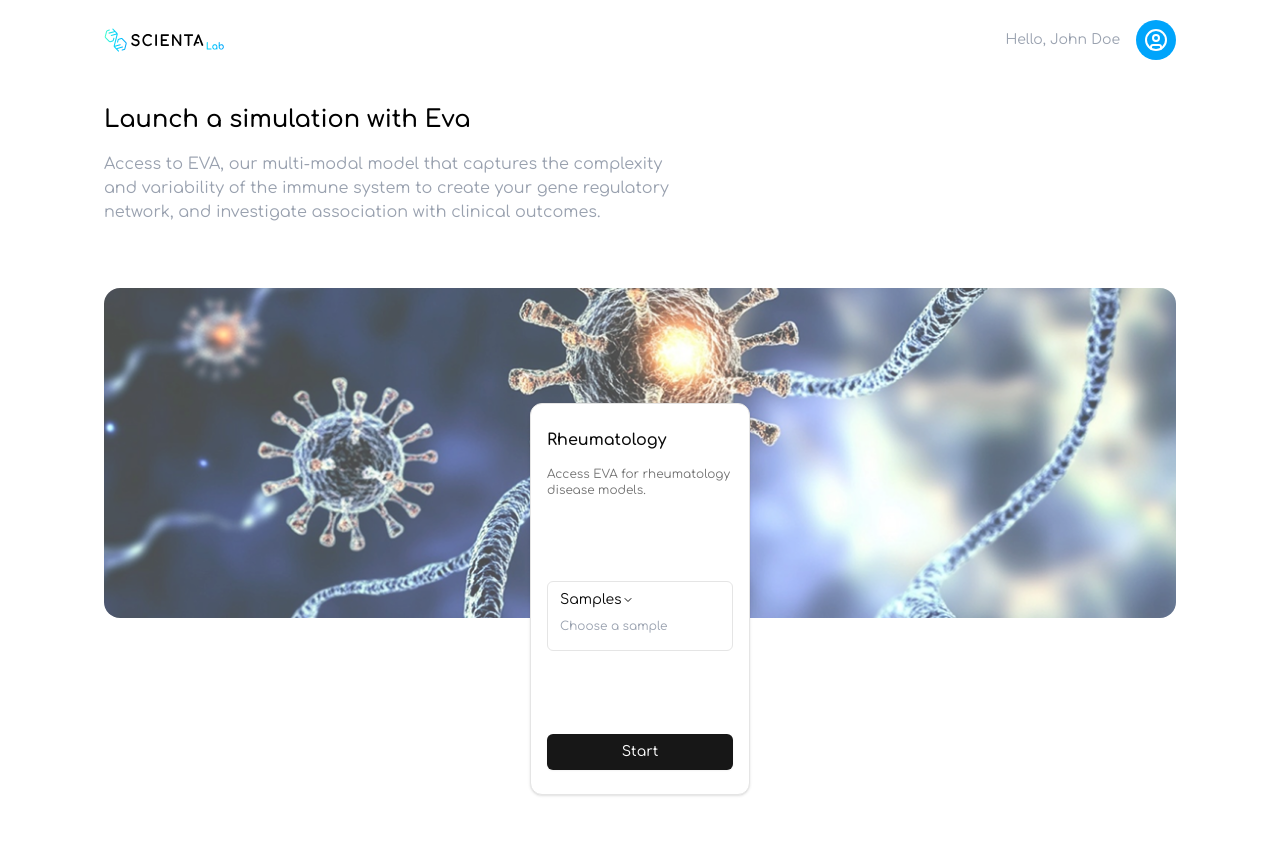
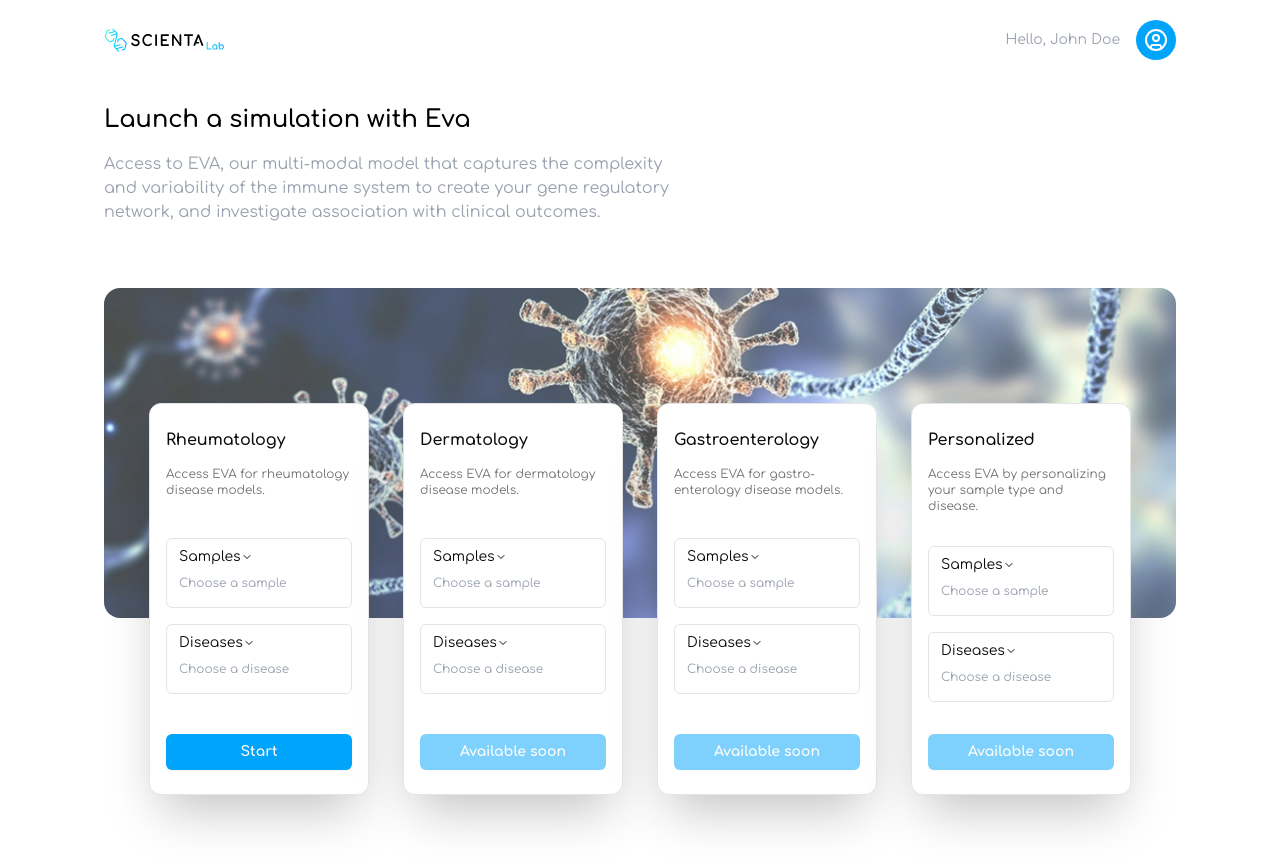
Before and after one commit to borisghidaglia/eva, a Next.js app: page / in a window 1280 px wide. Shown: the top 868 px of the page. Built offline with nearby package versions, Linux system fonts and the light colour scheme.

Commit message:
Simulation launcher section ok

```diff
--- a/app/globals.css
+++ b/app/globals.css
@@ -15,4 +15,18 @@
   .stack > * {
     @apply col-start-1 row-start-1;
   }
+
+  .no-scrollbar::-webkit-scrollbar {
+    display: none;
+  }
+  .no-scrollbar {
+    -ms-overflow-style: none;
+    scrollbar-width: none;
+  }
 }
+
+@layer base {
+  button {
+    @apply hover:cursor-pointer;
+  }
+}
--- a/app/layout.tsx
+++ b/app/layout.tsx
@@ -5,7 +5,7 @@ import "./globals.css";
 import Image from "next/image";
 
 import logo from "@/public/logo.svg";
-import { CircleUser } from "lucide-react";
+import { CircleUser, LucideArrowRightFromLine } from "lucide-react";
 import {
   DropdownMenu,
   DropdownMenuContent,
@@ -14,6 +14,7 @@ import {
   DropdownMenuSeparator,
   DropdownMenuTrigger,
 } from "@/components/ui/dropdown-menu";
+import { Button } from "@/components/ui/button";
 
 const comfortaa = Comfortaa({
   subsets: ["latin"],
@@ -21,7 +22,7 @@ const comfortaa = Comfortaa({
 });
 
 export const metadata: Metadata = {
-  title: "Create Next App",
+  title: "Eva",
   description: "Generated by create next app",
 };
 
@@ -47,6 +48,12 @@ export default function RootLayout({
                 <DropdownMenuItem>Admin</DropdownMenuItem>
                 <DropdownMenuItem>Profile</DropdownMenuItem>
                 <DropdownMenuItem>WikiScienta</DropdownMenuItem>
+                <DropdownMenuItem>
+                  <Button className="w-full text-xs">
+                    <LucideArrowRightFromLine className="h-2 w-2 text-white" />
+                    Sign out
+                  </Button>
+                </DropdownMenuItem>
               </DropdownMenuContent>
             </DropdownMenu>
           </div>
--- a/app/page.tsx
+++ b/app/page.tsx
@@ -11,6 +11,37 @@ import {
 } from "@/components/ui/card";
 import { Button } from "@/components/ui/button";
 import { MultiSelect } from "@/components/ui/multi-select";
+
+const domains = [
+  {
+    title: "Rheumatology",
+    description: "Access EVA for rheumatology disease models.",
+    samples: ["Blood", "Lacrimal"],
+    diseases: ["Sjögren’s Syndrome", "Rheumatoid Arthritis"],
+    button: { text: "Start", disabled: false },
+  },
+  {
+    title: "Dermatology",
+    description: "Access EVA for dermatology disease models.",
+    samples: ["Blood", "Skin"],
+    diseases: ["Psoriasis"],
+    button: { text: "Available soon", disabled: true },
+  },
+  {
+    title: "Gastroenterology",
+    description: "Access EVA for gastro-enterology disease models.",
+    samples: ["Blood", "Digestive"],
+    diseases: ["Crohn’s Disease"],
+    button: { text: "Available soon", disabled: true },
+  },
+  {
+    title: "Personalized",
+    description: "Access EVA by personalizing your sample type and disease.",
+    samples: ["Blood", "Skin"],
+    diseases: ["Sjögren’s Syndrome"],
+    button: { text: "Available soon", disabled: true },
+  },
+];
 
 export default function Home() {
   return (
@@ -33,25 +64,40 @@ export default function Home() {
           className="-z-50 h-[330px] w-full rounded-2xl object-cover opacity-70"
         />
 
-        <div className="mt-[115px] flex h-full justify-around">
-          <Card className="flex h-98 w-55 flex-col justify-between bg-white">
+        <div className="mt-[115px] flex h-full justify-around gap-6 px-10">
+          {domains.map((card) => (
+            <Card
+              key={card.title}
+              className="flex h-98 w-55 flex-col justify-between bg-white shadow-2xl"
+            >
               <CardHeader className="space-y-2 px-4">
-              <CardTitle className="text-base">Rheumatology</CardTitle>
+                <CardTitle className="text-base">{card.title}</CardTitle>
                 <CardDescription className="text-xs">
-                Access EVA for rheumatology disease models.
+                  {card.description}
                 </CardDescription>
               </CardHeader>
-            <CardContent className="px-4">
+              <CardContent className="flex flex-col gap-4 px-4">
                 <MultiSelect
                   name="Samples"
-                options={["Blood", "Lacrimal"]}
+                  options={card.samples}
                   placeholder="Choose a sample"
+                />
+                <MultiSelect
+                  name="Diseases"
+                  options={card.diseases}
+                  placeholder="Choose a disease"
                 />
               </CardContent>
               <CardFooter className="px-4">
-              <Button className="w-full">Start</Button>
+                <Button
+                  className="bg-primary hover:bg-primary/90 w-full font-bold"
+                  disabled={card.button.disabled}
+                >
+                  {card.button.text}
+                </Button>
               </CardFooter>
             </Card>
+          ))}
         </div>
       </section>
     </main>
--- a/components/ui/multi-select.tsx
+++ b/components/ui/multi-select.tsx
@@ -35,19 +35,19 @@ export const MultiSelect = <T extends string>({
         }
       }}
     >
-      <SelectTrigger className="flex h-auto w-full flex-col gap-2 rounded-md border border-neutral-200 px-3 py-2 text-sm">
+      <SelectTrigger className="flex h-auto w-full flex-col gap-2 overflow-hidden rounded-md border border-neutral-200 px-3 py-2 text-sm">
         <span className="flex items-center justify-between">
           <p>{name}</p>
           <LucideChevronDown className="h-3 w-3" />
         </span>
-        <ul className="flex items-center gap-1">
+        <ul className="no-scrollbar flex items-center gap-1 overflow-x-auto">
           {selected.length === 0 ? (
             <p className="h-6 text-xs text-gray-400">{placeholder}</p>
           ) : (
             selected.map((item) => (
               <li
                 key={item}
-                className="bg-secondary/20 rounded-full px-2 py-1 text-xs"
+                className="bg-secondary/20 rounded-full px-2 py-1 text-xs text-nowrap"
               >
                 {item}
               </li>
```
Lines whose indentation alone changed are shown as unchanged.
